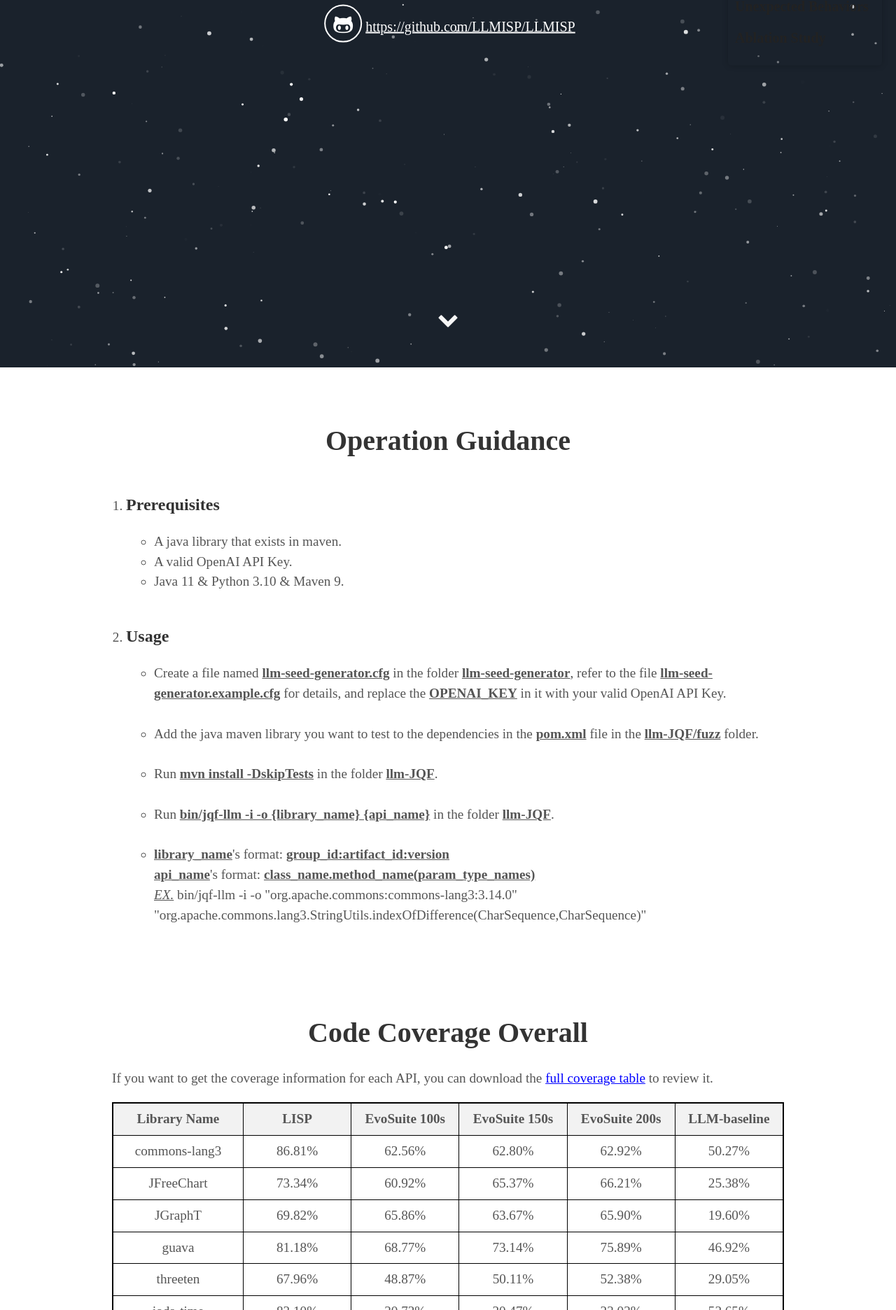
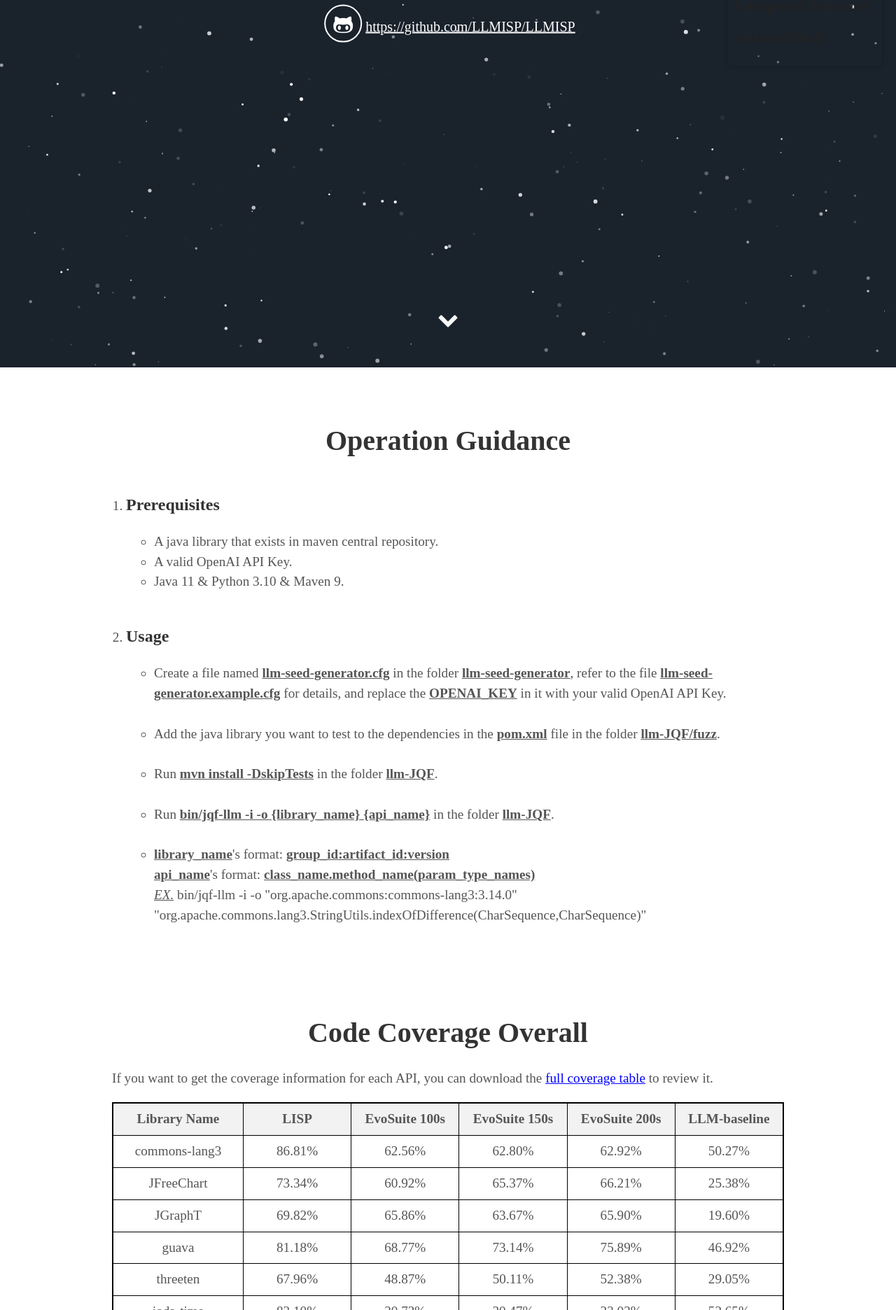
Before and after one commit to LLM4IG/llm4ig.github.io, a Jekyll site: the page built from index.html, in a window 1280 px wide. Shown: the part 584-2456 px from the top of the page at 70% size. Built offline with Jekyll 4.4.1, drawn with Linux system fonts in a browser that asks for light colours; some web fonts are replaced.

Commit message:
update: Operation Guidance

```diff
--- a/_includes/about.html
+++ b/_includes/about.html
@@ -73,7 +73,7 @@
     <li>
       <h3>Prerequisites</h3>
       <ul>
-        <li>A java library that exists in maven.</li>
+        <li>A java library that exists in maven central repository.</li>
         <li>A valid OpenAI API Key.</li>
         <li>Java 11 & Python 3.10 & Maven 9.</li>
       </ul>
@@ -83,7 +83,7 @@
       <h3>Usage</h3>
       <ul>
         <li>Create a file named <u style="font-weight: bold">llm-seed-generator.cfg</u> in the folder <u style="font-weight: bold">llm-seed-generator</u>, refer to the file <u style="font-weight: bold">llm-seed-generator.example.cfg</u> for details, and replace the <u style="font-weight: bold">OPENAI_KEY</u> in it with your valid OpenAI API Key.</li><br>
-        <li>Add the java maven library you want to test to the dependencies in the <u style="font-weight: bold">pom.xml</u> file in the <u style="font-weight: bold">llm-JQF/fuzz</u> folder.</li><br>
+        <li>Add the java library you want to test to the dependencies in the <u style="font-weight: bold">pom.xml</u> file in the folder <u style="font-weight: bold">llm-JQF/fuzz</u>.</li><br>
         <li>Run <u style="font-weight: bold">mvn install -DskipTests</u> in the folder <u style="font-weight: bold">llm-JQF</u>.</li><br>
         <li>Run <u style="font-weight: bold">bin/jqf-llm -i -o {library_name} {api_name}</u> in the folder <u style="font-weight: bold">llm-JQF</u>.</li><br>
         <li><u style="font-weight: bold">library_name</u>'s format: <u style="font-weight: bold">group_id:artifact_id:version</u><br><u style="font-weight: bold">api_name</u>'s format: <u style="font-weight: bold">class_name.method_name(param_type_names)</u><br><u style="font-style: italic"> EX.</u> bin/jqf-llm -i -o "org.apache.commons:commons-lang3:3.14.0" "org.apache.commons.lang3.StringUtils.indexOfDifference(CharSequence,CharSequence)"</li>
```
Also changed, not shown: 1 other file.
